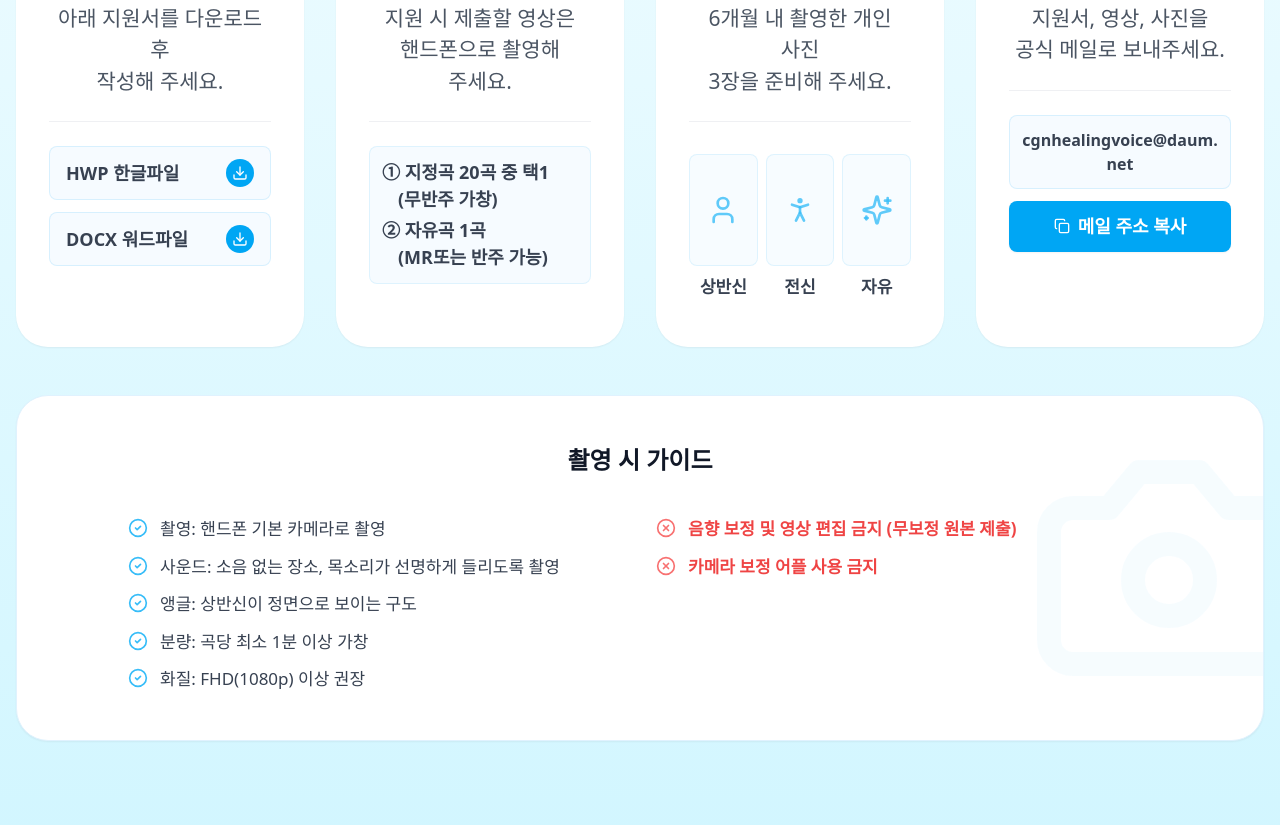
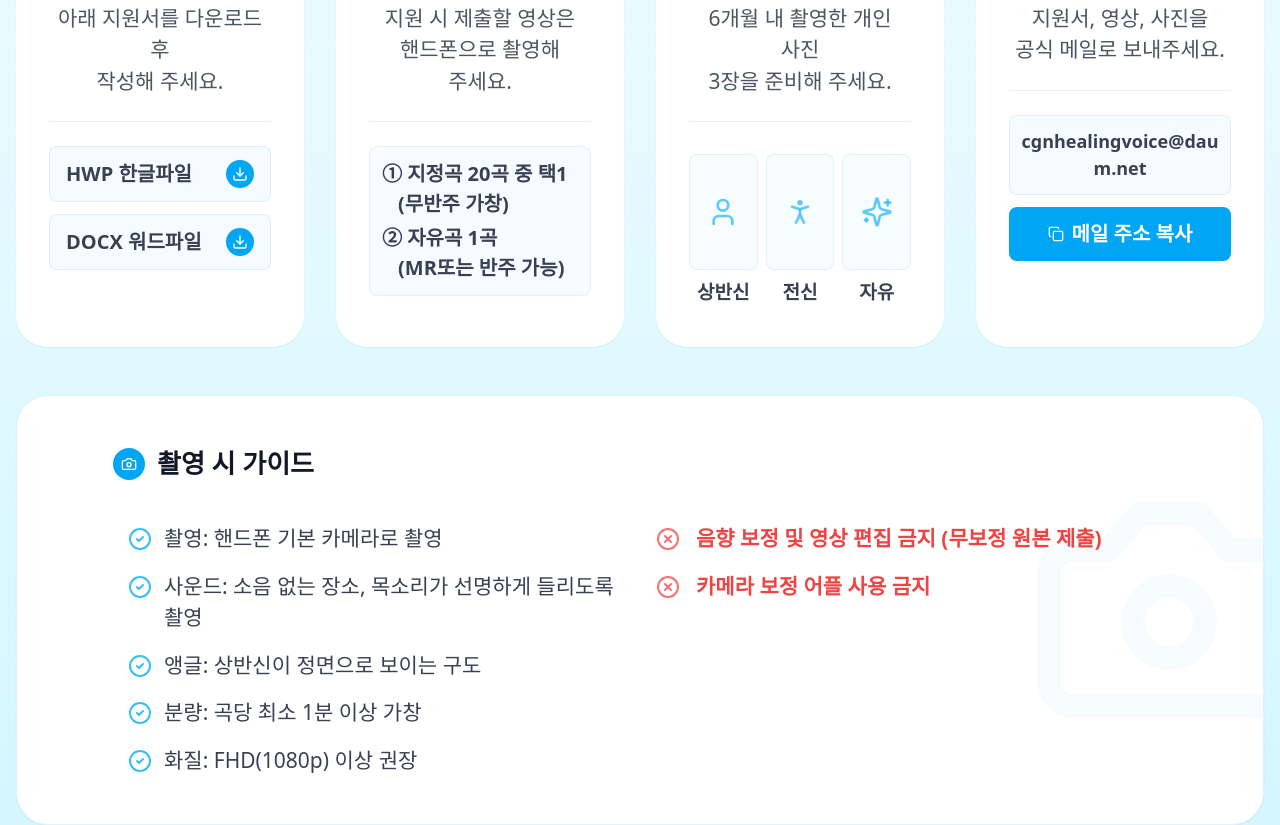
Before and after one commit to seun9eun/healingvoice, a React (Vite) app: page / in a window 1280 px wide. Shown: the part 4620-5445 px from the top of the page. Built offline with nearby package versions, Linux system fonts and the light colour scheme; a web font is replaced by a local one.

Commit message:
style: refine steps section design - font sizes, alignment, and footer redesign

```diff
--- a/src/app/components/StepsSection.tsx
+++ b/src/app/components/StepsSection.tsx
@@ -64,7 +64,7 @@ export function StepsSection() {
               rel="noopener noreferrer"
               className="flex items-center justify-between px-4 py-3 bg-sky-50/60 border border-sky-200/50 rounded-lg hover:bg-sky-100/70 hover:border-sky-400 transition-colors group cursor-pointer"
             >
-              <span className="text-[18px] font-bold text-gray-700 group-hover:text-sky-600">
+              <span className="text-[20px] font-bold text-gray-700 group-hover:text-sky-600">
                 {t('steps.step1.hwp')}
               </span>
               <div className="w-7 h-7 rounded-full bg-[#00a6f4] flex items-center justify-center shrink-0 group-hover:bg-sky-600 transition-colors">
@@ -81,7 +81,7 @@ export function StepsSection() {
               rel="noopener noreferrer"
               className="flex items-center justify-between px-4 py-3 bg-sky-50/60 border border-sky-200/50 rounded-lg hover:bg-sky-100/70 hover:border-sky-400 transition-colors group cursor-pointer"
             >
-              <span className="text-[18px] font-bold text-gray-700 group-hover:text-sky-600">
+              <span className="text-[20px] font-bold text-gray-700 group-hover:text-sky-600">
                 {t('steps.step1.docx')}
               </span>
               <div className="w-7 h-7 rounded-full bg-[#00a6f4] flex items-center justify-center shrink-0 group-hover:bg-sky-600 transition-colors">
@@ -98,7 +98,7 @@ export function StepsSection() {
               rel="noopener noreferrer"
               className="flex items-center justify-between px-4 py-3 bg-sky-50/60 border border-sky-200/50 rounded-lg hover:bg-sky-100/70 hover:border-sky-400 transition-colors group cursor-pointer"
             >
-              <span className="text-[18px] font-bold text-gray-700 group-hover:text-sky-600">
+              <span className="text-[20px] font-bold text-gray-700 group-hover:text-sky-600">
                 {t('steps.step1.eng')}
               </span>
               <div className="w-7 h-7 rounded-full bg-[#00a6f4] flex items-center justify-center shrink-0 group-hover:bg-sky-600 transition-colors">
@@ -118,13 +118,13 @@ export function StepsSection() {
         <div className="space-y-4 mt-2">
           <div className="break-keep text-[18px] space-y-1 bg-sky-50/60 border border-sky-200/40 p-3 rounded-lg text-left">
             {/* guide1: 두 번째 줄 넘버링에 맞춰 들여쓰기 */}
-            <div className="break-keep text-[18px] font-bold text-gray-700">
+            <div className="break-keep text-[20px] font-bold text-gray-700">
               <span>{t('steps.step2.guide1').split('\n')[0]}</span>
               {t('steps.step2.guide1').includes('\n') && (
                 <div className="pl-4">{t('steps.step2.guide1').split('\n').slice(1).join('')}</div>
               )}
             </div>
-            <div className="break-keep text-[18px] font-bold text-gray-700">
+            <div className="break-keep text-[20px] font-bold text-gray-700">
               <span>{t('steps.step2.guide2').split('\n')[0]}</span>
               {t('steps.step2.guide2').includes('\n') && (
                 <div className="pl-4">{t('steps.step2.guide2').split('\n').slice(1).join('')}</div>
@@ -147,10 +147,10 @@ export function StepsSection() {
             { label: t('steps.step3.photo3'), icon: Sparkles }
           ].map((item, index) => (
             <div key={index} className="flex-1 flex flex-col items-center">
-              <div className="w-full h-28 bg-sky-50/50 border border-sky-200/40 rounded-lg flex items-center justify-center mb-2">
+              <div className="w-full h-[116px] bg-sky-50/50 border border-sky-200/40 rounded-lg flex items-center justify-center mb-2">
                 <item.icon className="w-8 h-8 text-sky-400/80" />
               </div>
-              <span className="text-[17px] font-bold text-gray-700">{item.label}</span>
+              <span className="text-[19px] font-bold text-gray-700">{item.label}</span>
             </div>
           ))}
         </div>
@@ -164,13 +164,13 @@ export function StepsSection() {
       content: (
         <div className="flex flex-col gap-3 items-center justify-center w-full mt-2">
           <div className="w-full text-center px-2 py-3 bg-sky-50/60 border border-sky-200/50 rounded-lg overflow-hidden">
-            <span className="text-[15px] md:text-[16px] font-bold text-gray-700 font-sans break-words">
+            <span className="text-[17px] md:text-[18px] font-bold text-gray-700 font-sans break-words">
               cgnhealingvoice@daum.net
             </span>
           </div>
           <button
             onClick={handleCopyEmail}
-            className="w-full bg-[#00a6f4] hover:bg-[#0095e0] text-white font-bold text-[18px] px-4 py-3 rounded-lg transition-all flex items-center justify-center gap-2 shadow-sm"
+            className="w-full bg-[#00a6f4] hover:bg-[#0095e0] text-white font-bold text-[20px] px-4 py-3 rounded-lg transition-all flex items-center justify-center gap-2 shadow-sm"
           >
             <Copy className="w-4 h-4 text-white" />
             <span>
@@ -246,17 +246,22 @@ export function StepsSection() {
               <Camera className="w-72 h-72 text-sky-400" />
             </div>
 
-            <h3 className="text-xl md:text-2xl font-bold text-gray-900 text-center mb-10 relative z-10">
-              {lang === 'ko' ? "촬영 시 가이드" : "Video Recording Guide"}
-            </h3>
+            <div className="flex items-center gap-3 mb-10 relative z-10 px-0 md:px-12">
+              <div className="w-8 h-8 rounded-full bg-[#00a6f4] flex items-center justify-center shrink-0">
+                <Camera className="w-4 h-4 text-white" />
+              </div>
+              <h3 className="text-[26px] font-bold text-gray-900">
+                {lang === 'ko' ? "촬영 시 가이드" : "Video Recording Guide"}
+              </h3>
+            </div>
 
             <div className="relative z-10 grid grid-cols-1 md:grid-cols-2 gap-8 max-w-5xl mx-auto">
               {/* 촬영 가이드 그룹 */}
               <div>
-                <ul className="space-y-3">
+                <ul className="space-y-4">
                   {['check1', 'check2', 'check3', 'check4', 'check5'].map((key) => (
-                    <li key={key} className="flex items-start gap-3 text-[17px] text-gray-700 break-keep">
-                      <CheckCircle2 className="w-5 h-5 text-sky-400 shrink-0 mt-0.5" />
+                    <li key={key} className="flex items-start gap-3 text-[21px] text-gray-700 break-keep">
+                      <CheckCircle2 className="w-6 h-6 text-sky-400 shrink-0 mt-1" />
                       <span>{t(`steps.step2.${key}`)}</span>
                     </li>
                   ))}
@@ -265,10 +270,10 @@ export function StepsSection() {
 
               {/* 금지사항 그룹 */}
               <div>
-                <ul className="space-y-3">
+                <ul className="space-y-4">
                   {['check6', 'check7'].map((key) => (
-                    <li key={key} className="flex items-start gap-3 text-[17px] text-red-500 font-bold break-keep">
-                      <XCircle className="w-5 h-5 text-red-400 shrink-0 mt-0.5" />
+                    <li key={key} className="flex items-start gap-4 text-[21px] text-red-500 font-bold break-keep">
+                      <XCircle className="w-6 h-6 text-red-400 shrink-0 mt-1" />
                       <span>{t(`steps.step2.${key}`)}</span>
                     </li>
                   ))}
```
